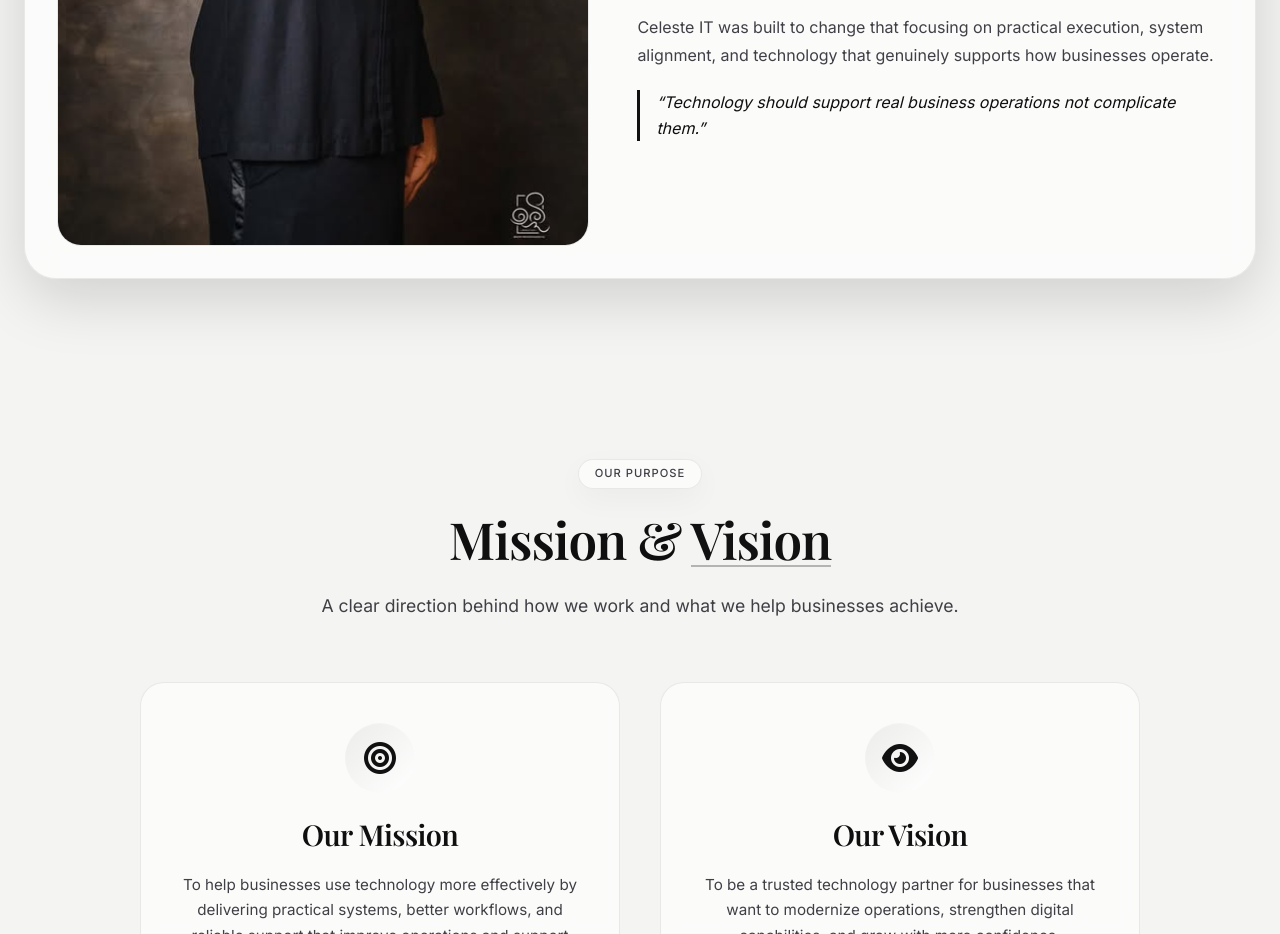
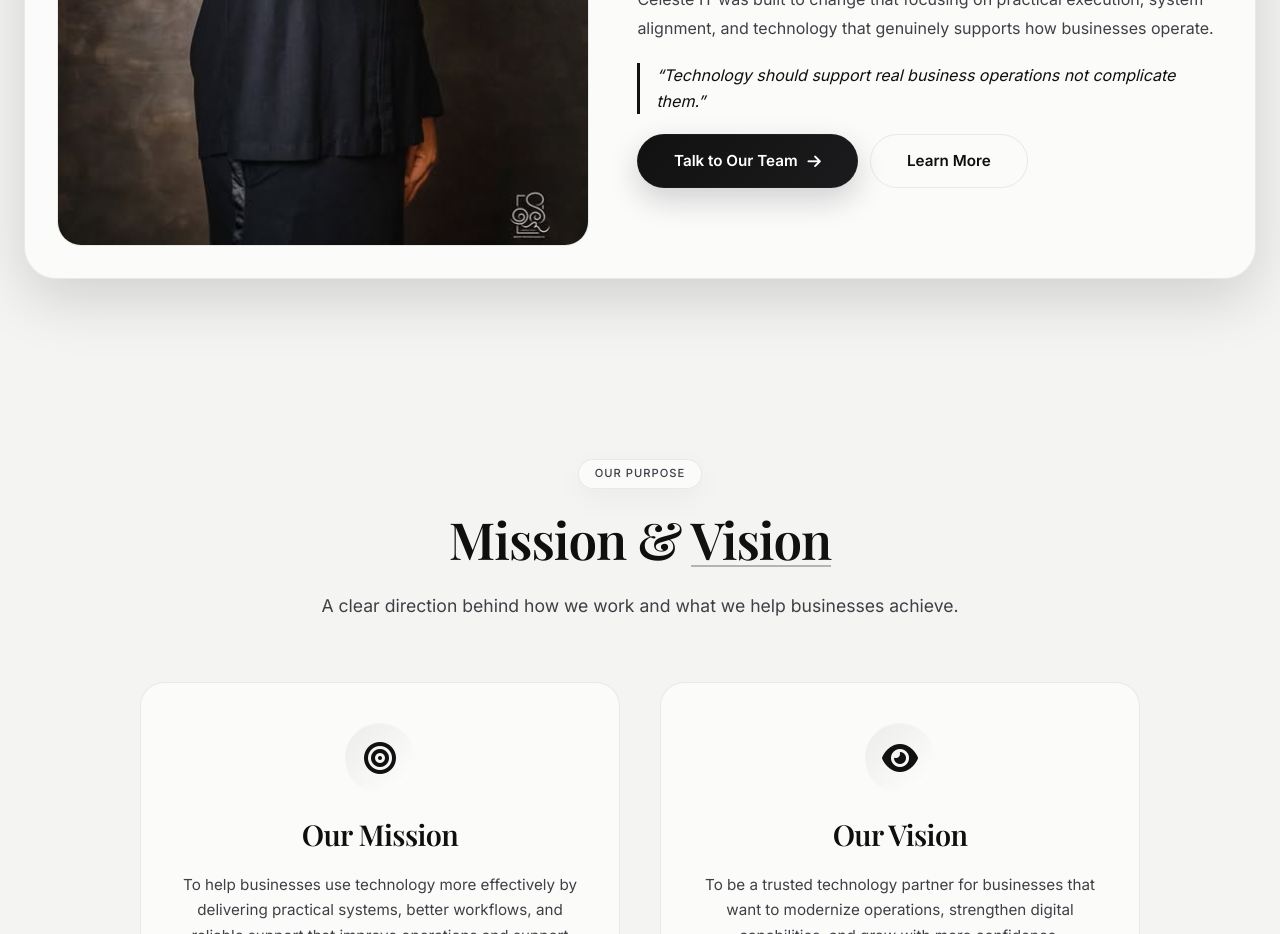
Before and after one commit to CelesteIT/celeste-it-website, a plain HTML site: page about.html in a window 1280 px wide. Shown: the part 2182-3116 px from the top of the page. Drawn offline with nearby package versions, Linux system fonts and the light colour scheme.

Commit message:
Update about.html

```diff
--- a/about.html
+++ b/about.html
@@ -146,6 +146,11 @@
                         <blockquote class="founder-quote">
                             “Technology should support real business operations not complicate them.”
                         </blockquote>
+
+                        <div class="founder-actions">
+                            <a href="contact.html" class="btn-primary">Talk to Our Team <i class="fas fa-arrow-right"></i></a>
+                            <a href="about.html" class="btn-outline">Learn More</a>
+                        </div>
                     </div>
 
                 </div>
```
